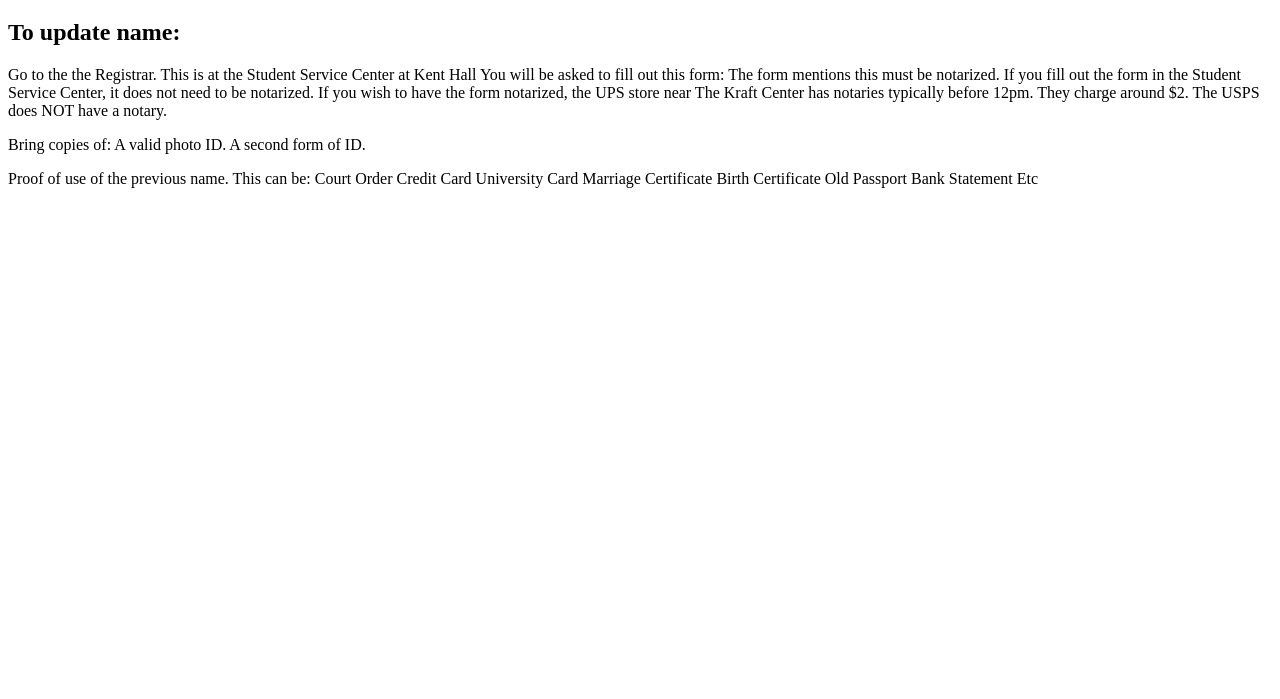
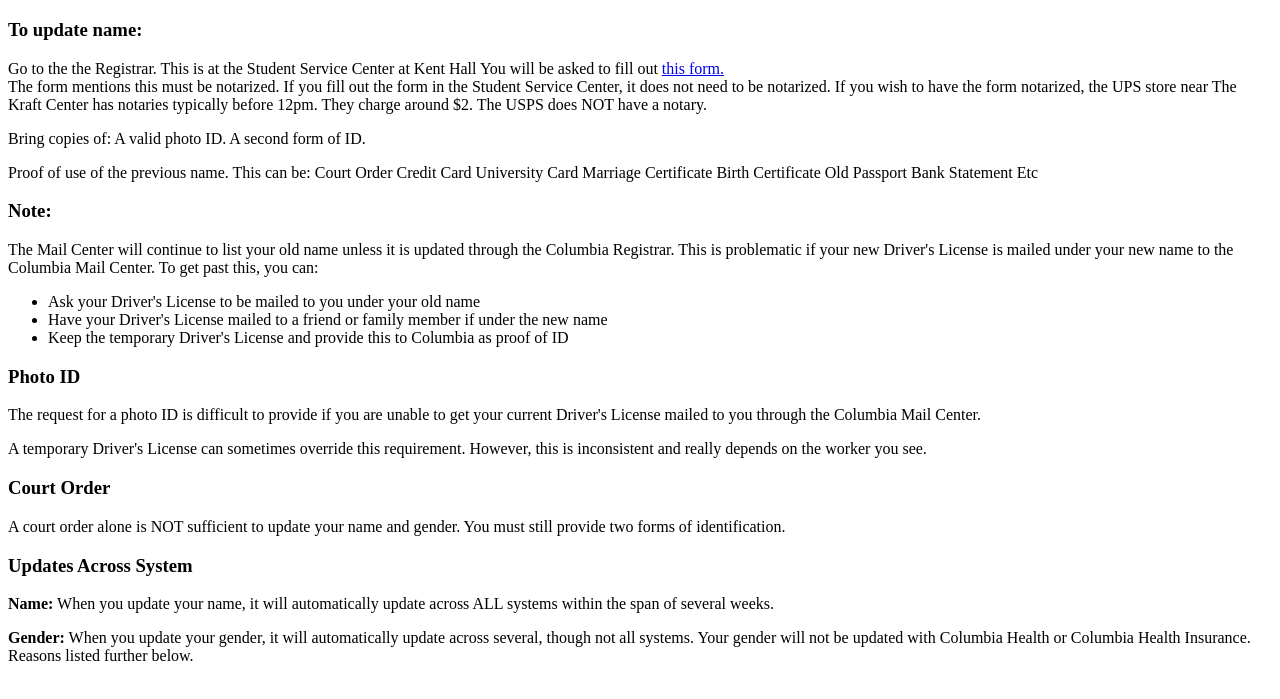
Before and after one commit to ranker-1/Columbia-Cares, a plain HTML site: page LGBT_name_change.html in a window 1280 px wide. Shown: the part 61-760 px from the top of the page. Drawn offline with Linux system fonts and the light colour scheme.

Commit message:
added some info

```diff
--- a/LGBT_name_change.html
+++ b/LGBT_name_change.html
@@ -11,10 +11,10 @@
 </head>
 <main>
 <h1>Updating name and gender with Columbia</h1>
-<h2>To update name:</h2>
+<h3>To update name:</h3>
 <p>
 Go to the the Registrar. This is at the Student Service Center at Kent Hall
-You will be asked to fill out this form:
+You will be asked to fill out <a href="https://www.ssa.gov/forms/ss-5.pdf">this form.</a> <br>
 The form mentions this must be notarized. If you fill out the form in the Student Service Center, it does not need to be notarized.
 If you wish to have the form notarized, the UPS store near The Kraft Center has notaries typically before 12pm.
 They charge around $2. The USPS does NOT have a notary.
@@ -36,4 +36,43 @@ Old Passport
 Bank Statement
 Etc
 </p>
+<div id="note">
+  <h3>Note:</h3>
+  <p>
+    The Mail Center will continue to list your old name unless it is updated through the Columbia Registrar.
+    This is problematic if your new Driver's License is mailed under your new name to the Columbia Mail Center.
+    To get past this, you can:
+  </p>
+  <ul>
+    <li>Ask your Driver's License to be mailed to you under your old name</li>
+    <li>Have your Driver's License mailed to a friend or family member if under the new name</li>
+    <li>Keep the temporary Driver's License and provide this to Columbia as proof of ID</li>
+  </ul>
+</div>
+
+<div id="photo-id">
+  <h3>Photo ID</h3>
+  <p>
+    The request for a photo ID is difficult to provide if you are unable to get your current Driver's License mailed
+    to you through the Columbia Mail Center.
+  </p>
+  <p>
+    A temporary Driver's License can sometimes override this requirement. However, this is inconsistent and really
+    depends on the worker you see.
+  </p>
+</div>
+
+<div id="court-order">
+  <h3>Court Order</h3>
+  <p>
+    A court order alone is NOT sufficient to update your name and gender. You must still provide two forms of identification.
+  </p>
+</div>
+
+<div id="updates">
+  <h3>Updates Across System</h3>
+  <p><strong>Name:</strong> When you update your name, it will automatically update across ALL systems within the span of several weeks.</p>
+  <p><strong>Gender:</strong> When you update your gender, it will automatically update across several, though not all systems. Your gender will not be updated with Columbia Health or Columbia Health Insurance. Reasons listed further below.</p>
+</div>
+
 </main>
```
